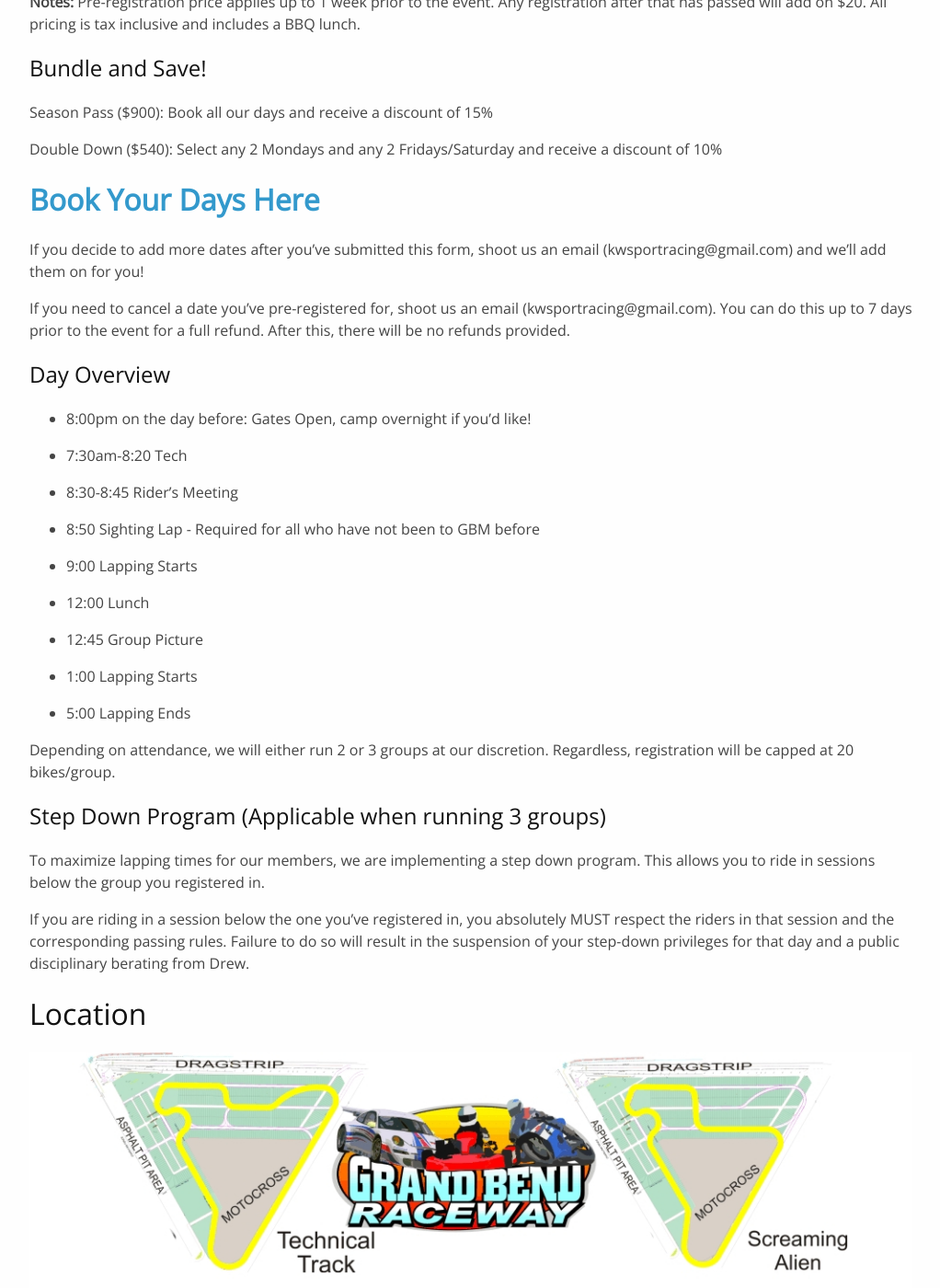
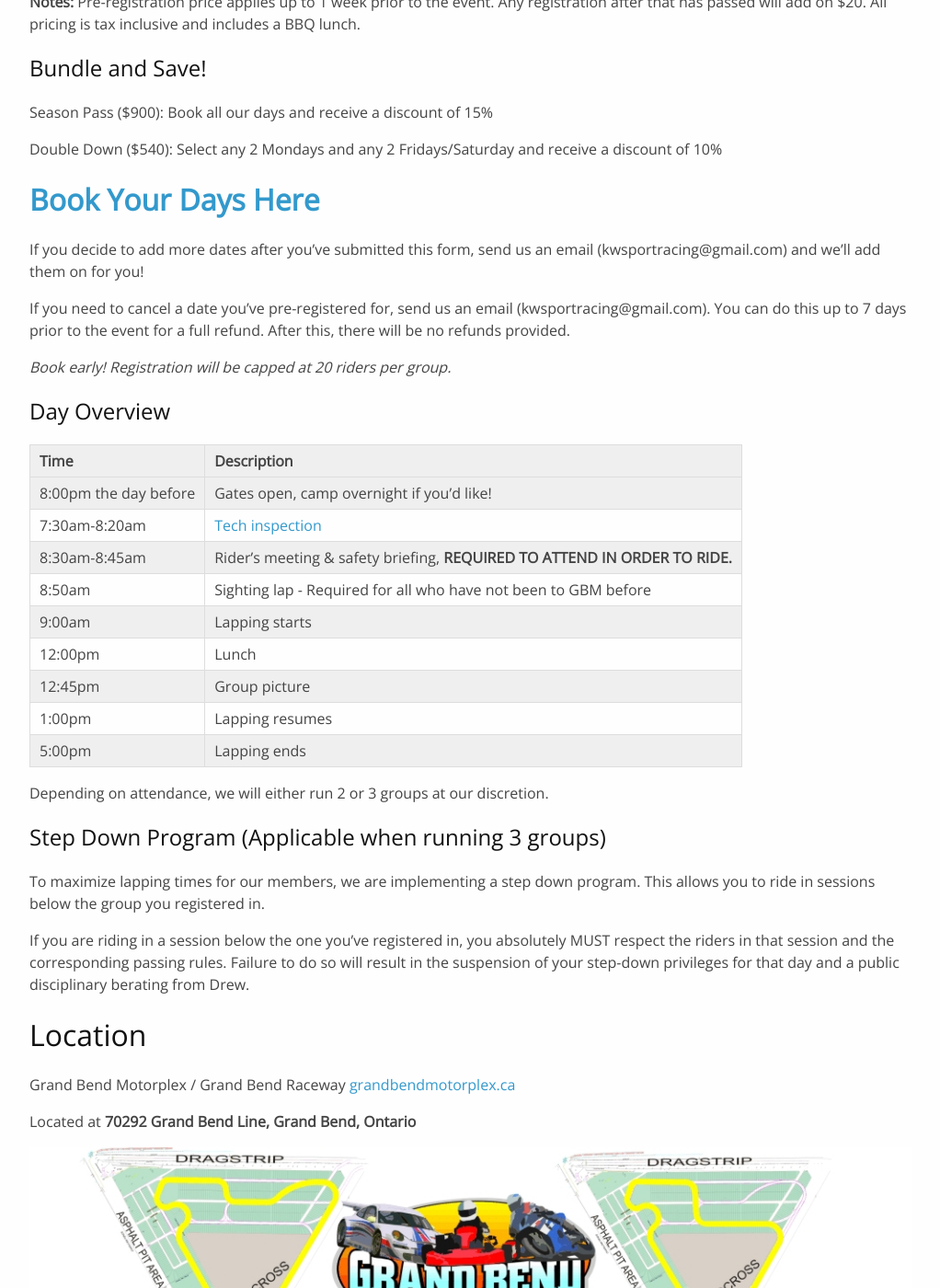
Before and after one commit to kwsportracing/site, a Jekyll site: the page built from docs/dates.md, in a window 1280 px wide and 1400 px high, scrolled down 464 px. Shown: the whole window at 92% size, without its empty margins (128-1150 px from the left). Built offline with Jekyll 4.4.1, drawn with Linux system fonts in a browser that asks for light colours; nearby versions of some CDN libraries.

Commit message:
Update dates page + Gemfile.lock

```diff
--- a/docs/dates.md
+++ b/docs/dates.md
@@ -6,15 +6,15 @@
 
 ## 2019 Dates and Pricing
 
-| Date | Location | Pre-Registration Price |
-| -- | -- | -- |
-| Monday June 3 | Grand Bend Motorplex | $140 |
-| Friday July 5 | Grand Bend Motorplex | $160 |
-| Monday July 15 | Grand Bend Motorplex | $140 |
-| Friday August 9 | Grand Bend Motorplex | $160 |
-| Monday August 26 | Grand Bend Motorplex | $140 |
-| Friday September 20 | Grand Bend Motorplex | $160 |
-| Saturday October 12 | Grand Bend Motorplex | $160 |
+| Date                | Location             | Pre-Registration Price |
+|---------------------|----------------------|------------------------|
+| Monday June 3       | Grand Bend Motorplex | $140                   |
+| Friday July 5       | Grand Bend Motorplex | $160                   |
+| Monday July 15      | Grand Bend Motorplex | $140                   |
+| Friday August 9     | Grand Bend Motorplex | $160                   |
+| Monday August 26    | Grand Bend Motorplex | $140                   |
+| Friday September 20 | Grand Bend Motorplex | $160                   |
+| Saturday October 12 | Grand Bend Motorplex | $160                   |
 
 **Notes:** Pre-registration price applies up to 1 week prior to the event. Any registration after that has passed will add on $20. All pricing is tax inclusive and includes a BBQ lunch.
 
@@ -26,32 +26,27 @@
 
 ## **[Book Your Days Here](https://kwsportracing.ca/book/)**
 
+If you decide to add more dates after you've submitted this form, send us an email (kwsportracing@gmail.com) and we'll add them on for you!
 
-If you decide to add more dates after you've submitted this form, shoot us an email (kwsportracing@gmail.com)  and we'll add them on for you!
+If you need to cancel a date you've pre-registered for, send us an email (kwsportracing@gmail.com). You can do this up to 7 days prior to the event for a full refund. After this, there will be no refunds provided.
 
-If you need to cancel a date you've pre-registered for, shoot us an email (kwsportracing@gmail.com). You can do this up to 7 days prior to the event for a full refund. After this, there will be no refunds provided.
+*Book early! Registration will be capped at 20 riders per group.*
 
 ### Day Overview
 
-- 8:00pm on the day before: Gates Open, camp overnight if you'd like!
+| Time                  | Description                                                                 |
+|-----------------------|-----------------------------------------------------------------------------|
+| 8:00pm the day before | Gates open, camp overnight if you'd like!                                   |
+| 7:30am-8:20am         | [Tech inspection](/rules/)                                                  |
+| 8:30am-8:45am         | Rider's meeting & safety briefing, **REQUIRED TO ATTEND IN ORDER TO RIDE.** |
+| 8:50am                | Sighting lap - Required for all who have not been to GBM before             |
+| 9:00am                | Lapping starts                                                              |
+| 12:00pm               | Lunch                                                                       |
+| 12:45pm               | Group picture                                                               |
+| 1:00pm                | Lapping resumes                                                             |
+| 5:00pm                | Lapping ends                                                                |
 
-- 7:30am-8:20 Tech
-
-- 8:30-8:45 Rider's Meeting
-
-- 8:50 Sighting Lap - Required for all who have not been to GBM before
-
-- 9:00 Lapping Starts
-
-- 12:00 Lunch
-
-- 12:45 Group Picture
-
-- 1:00 Lapping Starts
-
-- 5:00 Lapping Ends
-
-Depending on attendance, we will either run 2 or 3 groups at our discretion. Regardless, registration will be capped at 20 bikes/group.
+Depending on attendance, we will either run 2 or 3 groups at our discretion.
 
 ### Step Down Program (Applicable when running 3 groups)
 
@@ -59,8 +54,11 @@
 
 If you are riding in a session below the one you've registered in, you absolutely MUST respect the riders in that session and the corresponding passing rules. Failure to do so will result in the suspension of your step-down privileges for that day and a public disciplinary berating from Drew.
 
+## Location
 
-## Location
+Grand Bend Motorplex / Grand Bend Raceway [grandbendmotorplex.ca](http://www.grandbendmotorplex.ca/)
+
+Located at **70292 Grand Bend Line, Grand Bend, Ontario**
 
 ![gb](/img/raceway.jpg)
 
```
Also changed, not shown: Gemfile.lock.
